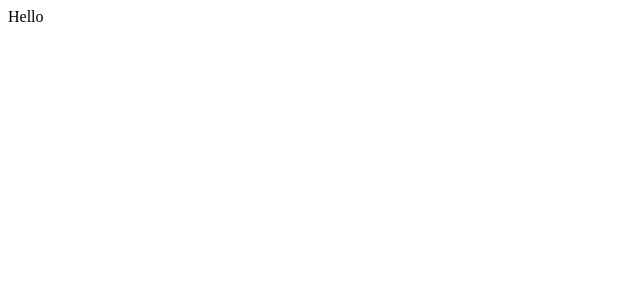
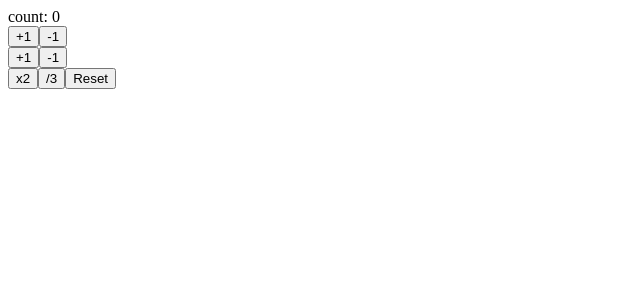
Before and after one commit to mikeda/react-hooks-101, a React (Create React App) app: page / in a window 1280 px wide. Shown: the top 300 px of the page, without its empty margins (0-640 px from the left). Built offline with nearby package versions, Linux system fonts and the light colour scheme.

Commit message:
useStateの動作確認

```diff
--- a/src/App.js
+++ b/src/App.js
@@ -1,10 +1,37 @@
-import React from 'react';
+import React, { useState } from 'react';
 
 const App = () => {
+  const [count, setCount] = useState(0);
+
+  const increment = () => setCount(count + 1);
+  const decrement = () => setCount(count - 1);
+
+  const increment2 = () => setCount(prev => prev + 1);
+  const decrement2 = () => setCount(prev => prev - 1);
+
+  const reset = () => setCount(0);
+
+  const double = () => setCount(prev => prev * 2)
+
+  const devide3 = () => setCount(prev => prev % 3 === 0 ? prev / 3 : prev)
+
   return (
-    <div>
-      Hello
-    </div>
+    <>
+      <div>count: {count}</div>
+      <div>
+        <button onClick={increment}>+1</button>
+        <button onClick={decrement}>-1</button>
+      </div>
+      <div>
+        <button onClick={increment2}>+1</button>
+        <button onClick={decrement2}>-1</button>
+      </div>
+      <div>
+        <button onClick={double}>x2</button>
+        <button onClick={devide3}>/3</button>
+        <button onClick={reset}>Reset</button>
+      </div>
+    </>
   );
 }
 
```
